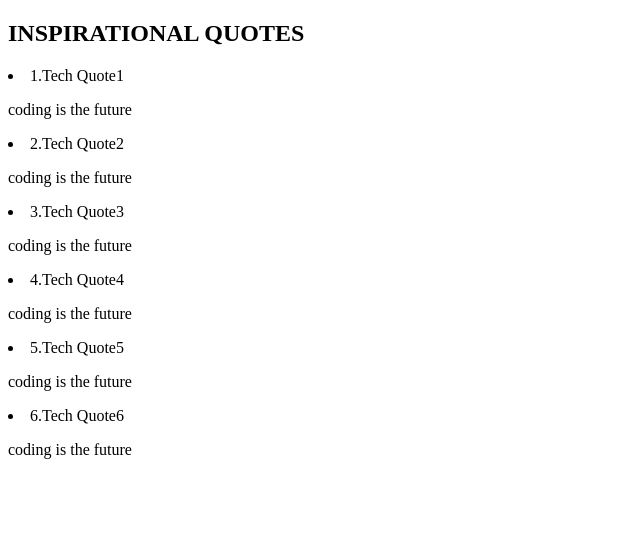
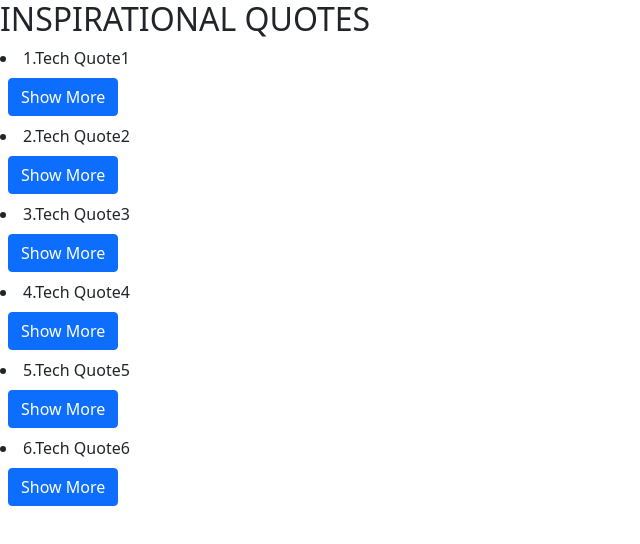
Before and after one commit to GraceMwende/Quotes-Ng, an Angular app: page / in a window 1280 px wide. Shown: the top 544 px of the page, without its empty margins (0-640 px from the left). Built offline with nearby package versions, Linux system fonts and the light colour scheme.

Commit message:
add bootstap and able to delete a quote

```diff
--- a/package.json
+++ b/package.json
@@ -18,6 +18,8 @@
     "@angular/platform-browser": "~13.1.0",
     "@angular/platform-browser-dynamic": "~13.1.0",
     "@angular/router": "~13.1.0",
+    "bootstrap": "^5.1.3",
+    "popper": "^1.0.1",
     "rxjs": "~7.4.0",
     "tslib": "^2.3.0",
     "zone.js": "~0.11.4"
--- a/src/app/quote-detail/quote-detail.component.html
+++ b/src/app/quote-detail/quote-detail.component.html
@@ -1 +1,2 @@
 <p>{{quote.description}}</p>
+<button class="btn btn-primary" (click)='deleteQuote(true)'>Delete</button>
--- a/src/app/quote-detail/quote-detail.component.ts
+++ b/src/app/quote-detail/quote-detail.component.ts
@@ -1,4 +1,4 @@
-import { Component, Input, OnInit } from '@angular/core';
+import { Component, EventEmitter, Input, OnInit, Output } from '@angular/core';
 import { Quote } from '../quote';
 
 @Component({
@@ -8,6 +8,12 @@ import { Quote } from '../quote';
 })
 export class QuoteDetailComponent implements OnInit {
   @Input() quote!: Quote;
+  @Output() isComplete = new EventEmitter<boolean>();
+
+  deleteQuote(complete:boolean){
+    this.isComplete.emit(complete);
+  }
+
   constructor() { }
 
   ngOnInit(): void {
--- a/src/app/quotes/quotes.component.html
+++ b/src/app/quotes/quotes.component.html
@@ -1,4 +1,6 @@
-<div *ngFor='let quote of quotes'>
+<div *ngFor='let quote of quotes;let i = index'>
   <li>{{quote.id}}.{{quote.name}}</li>
-  <app-quote-detail [quote]='quote'></app-quote-detail>
+  <button class="btn btn-primary m-2" (click)="showMore(i)">Show More</button>
+  <app-quote-detail *ngIf='quote.showDescription' [quote]='quote' (isComplete)='deleteQuotes($event,i)'>
+  </app-quote-detail>
 </div>
--- a/src/app/quotes/quotes.component.ts
+++ b/src/app/quotes/quotes.component.ts
@@ -8,15 +8,28 @@ import { Quote } from '../quote';
 })
 export class QuotesComponent implements OnInit {
   quotes: Quote[] = [
-    new Quote(1, "Tech Quote1", "coding is the future", "NelsonMandela","Grace"),
-    new Quote(2, "Tech Quote2", "coding is the future", "NelsonMandela","Grace"),
-    new Quote(3, "Tech Quote3", "coding is the future", "NelsonMandela","Grace"),
-    new Quote(4, "Tech Quote4", "coding is the future", "NelsonMandela","Grace"),
-    new Quote(5, "Tech Quote5", "coding is the future", "NelsonMandela","Grace"),
-    new Quote(6, "Tech Quote6", "coding is the future", "NelsonMandela","Grace"),
+    new Quote(1, "Tech Quote1", "coding is the future1", "NelsonMandela","Grace"),
+    new Quote(2, "Tech Quote2", "coding is the future2", "NelsonMandela","Grace"),
+    new Quote(3, "Tech Quote3", "coding is the future3", "NelsonMandela","Grace"),
+    new Quote(4, "Tech Quote4", "coding is the future4", "NelsonMandela","Grace"),
+    new Quote(5, "Tech Quote5", "coding is the future5", "NelsonMandela","Grace"),
+    new Quote(6, "Tech Quote6", "coding is the future6", "NelsonMandela","Grace"),
 
   ]
 
+  showMore(index:any){
+    this.quotes[index].showDescription = !this.quotes[index].showDescription;
+  }
+
+  deleteQuotes(isComplete: any, index: number){
+    if(isComplete){
+      let toDelete = confirm(`Are you sure you want to delete ${this.quotes[index].name}?`)
+
+    if(toDelete){
+      this.quotes.splice(index,1);
+    }
+  }
+}
   constructor() { }
 
   ngOnInit(): void {
--- a/src/styles.css
+++ b/src/styles.css
@@ -1 +1,2 @@
 /* You can add global styles to this file, and also import other style files */
+@import "~bootstrap/dist/css/bootstrap.css"
```
Also changed, not shown: 1 other file (tests, documents, lock files or other folders).
